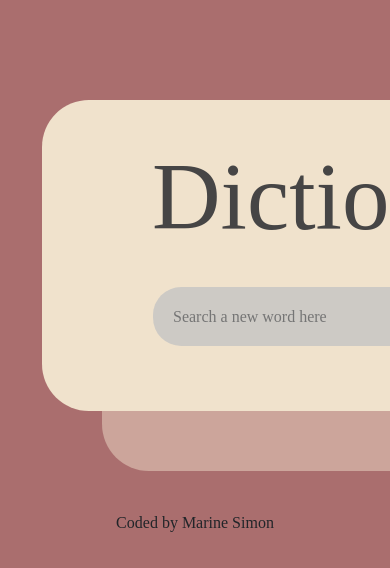
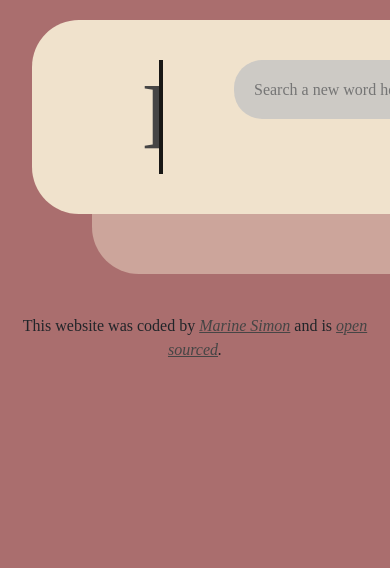
Before and after one commit to Marines17/Dictionary-React, a React (Create React App) app: page / in a window 390 px wide. Shown: the top 568 px of the page. Built offline with nearby package versions, Linux system fonts and the light colour scheme.

Commit message:
updated css and media

```diff
--- a/src/App.css
+++ b/src/App.css
@@ -1,9 +1,6 @@
-footer {
-  text-align: center;
-  margin: 100px 0;
+.App-container {
+  font-family: uchen;
 }
 
-.App-container {
-  margin: 30px;
-  font-family: uchen;
+@media (max-width: 600px) {
 }
--- a/src/App.js
+++ b/src/App.js
@@ -1,12 +1,13 @@
 import "./App.css";
 import Dictionary from "./Dictionary";
+import Name from "./Name";
 
 export default function App() {
   return (
     <div className="App-container">
       <div className="container">
         <Dictionary />
-        <footer>Coded by Marine Simon</footer>
+        <Name />
       </div>
     </div>
   );
--- a/src/Dictionary.css
+++ b/src/Dictionary.css
@@ -12,6 +12,7 @@ h1 {
   font-size: 95px;
   color: #464545;
   padding-left: 70px;
+  margin-bottom: 0;
   border-right: solid 4px #000000;
   white-space: nowrap;
   overflow: hidden;
@@ -20,7 +21,7 @@ h1 {
 }
 
 input {
-  margin-top: 25px;
+  margin-top: 0;
   margin-left: 71px;
   margin-bottom: 25px;
   background: rgba(196, 196, 196, 0.77);
@@ -50,3 +51,11 @@ input {
     border-right-color: transparent;
   }
 }
+
+@media (max-width: 771px) {
+  .Dictionary {
+    margin: 20px;
+    display: flex;
+    justify-content: center;
+  }
+}
--- a/src/Dictionary.js
+++ b/src/Dictionary.js
@@ -9,6 +9,7 @@ export default function Dictionary() {
 
   function handleResponse(response) {
     setResults(response.data[0]);
+    console.log(response.data);
   }
 
   function search(event) {
@@ -24,8 +25,9 @@ export default function Dictionary() {
 
   return (
     <div>
-      <div className="Dictionary Heading">
+      <div className="Dictionary">
         <h1 className="typing">Dictionary</h1>
+        <br />
         <form onSubmit={search}>
           <input
             type="search"
--- a/src/Meaning.css
+++ b/src/Meaning.css
@@ -4,15 +4,15 @@
   padding: 40px;
   border-radius: 47px;
   max-width: 800px;
-  min-width: 800px;
+  min-width: 700px;
 }
 
 h3 {
-  font-size: 60px;
+  font-size: 50px;
   color: #464545;
 }
 
 p {
-  font-size: 30px;
+  font-size: 20px;
   color: #464545bf;
 }
--- a/src/Meaning.js
+++ b/src/Meaning.js
@@ -2,7 +2,6 @@ import React from "react";
 import "./Meaning.css";
 
 export default function Meaning(props) {
-  console.log(props.meaning);
   return (
     <div className="Meaning">
       <h3 className="text-capitalize partOfSpeech">
--- /dev/null
+++ b/src/Name.css
@@ -0,0 +1,12 @@
+footer {
+  text-align: center;
+  margin: 100px 0;
+}
+
+a {
+  color: #464545;
+}
+
+a:hover {
+  color: #464545;
+}
--- /dev/null
+++ b/src/Name.js
@@ -0,0 +1,30 @@
+import React from "react";
+import "./Name.css";
+
+export default function Name() {
+  return (
+    <footer>
+      This website was coded by{" "}
+      <em>
+        <a
+          href="https://marinesimon.netlify.app/certificates.html"
+          target="_blank"
+          rel="noreferrer"
+        >
+          Marine Simon
+        </a>
+      </em>{" "}
+      and is{" "}
+      <em>
+        <a
+          href="https://github.com/Marines17/Dictionary-React"
+          target="_blank"
+          rel="noreferrer"
+        >
+          open sourced
+        </a>
+        .
+      </em>
+    </footer>
+  );
+}
--- a/src/Results.css
+++ b/src/Results.css
@@ -1,26 +1,11 @@
 h2 {
-  margin: 150px auto;
-  margin-bottom: 80px;
+  margin: 80px auto;
   background-color: #f0e2cc79;
   padding: 40px;
   border-radius: 47px;
   max-width: 800px;
-  min-width: 800px;
-  font-size: 60px;
+  min-width: 700px;
+  margin-bottom: 80px;
+  font-size: 50px;
   color: #464545;
-  white-space: nowrap;
-  overflow: hidden;
-  animation: animated-text 4s steps(29, end) 1s 1 normal both,
-    animated-cursor 600ms steps(29, end) infinite;
 }
-
-@import url("https://fonts.googleapis.com/css?family=Source+Code+Pro");
-
-@keyframes animated-text {
-  from {
-    width: 0;
-  }
-  to {
-    width: 580px;
-  }
-}
--- a/src/Results.js
+++ b/src/Results.js
@@ -3,6 +3,7 @@ import Meaning from "./Meaning";
 import "./Results.css";
 
 export default function Results(props) {
+  console.log(props.results);
   if (props.results) {
     return (
       <div className="Results">
```
